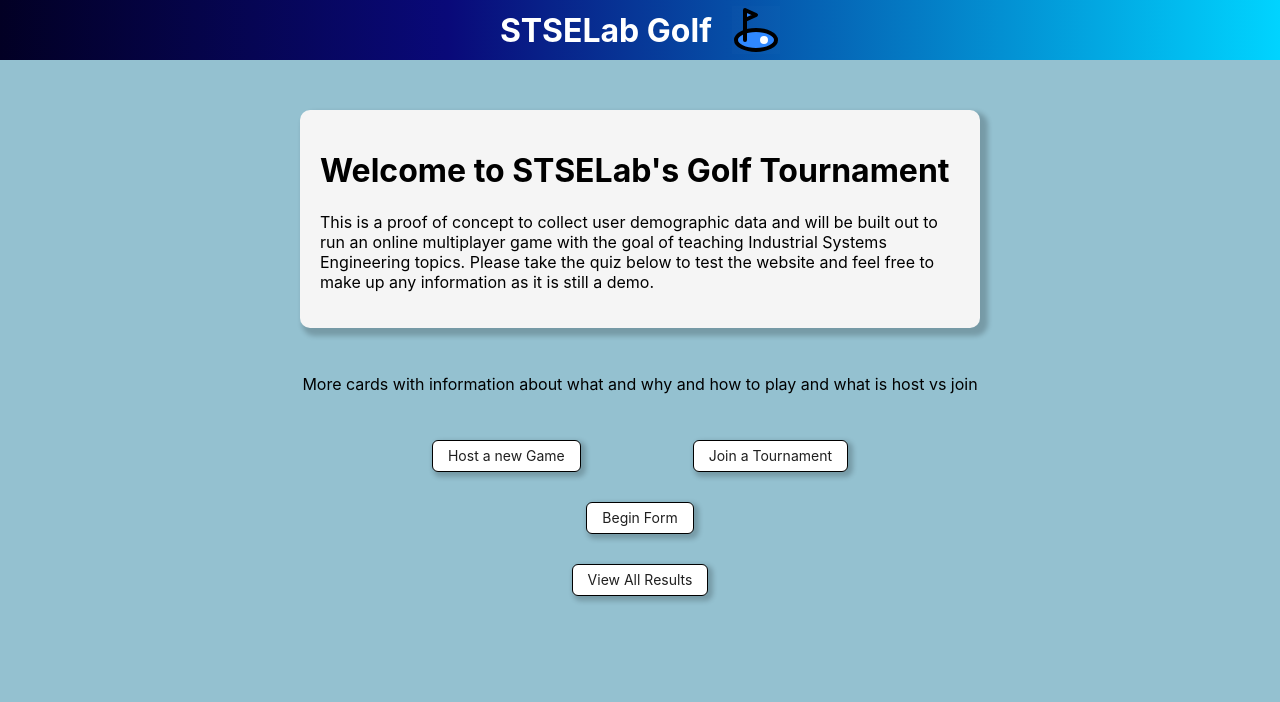
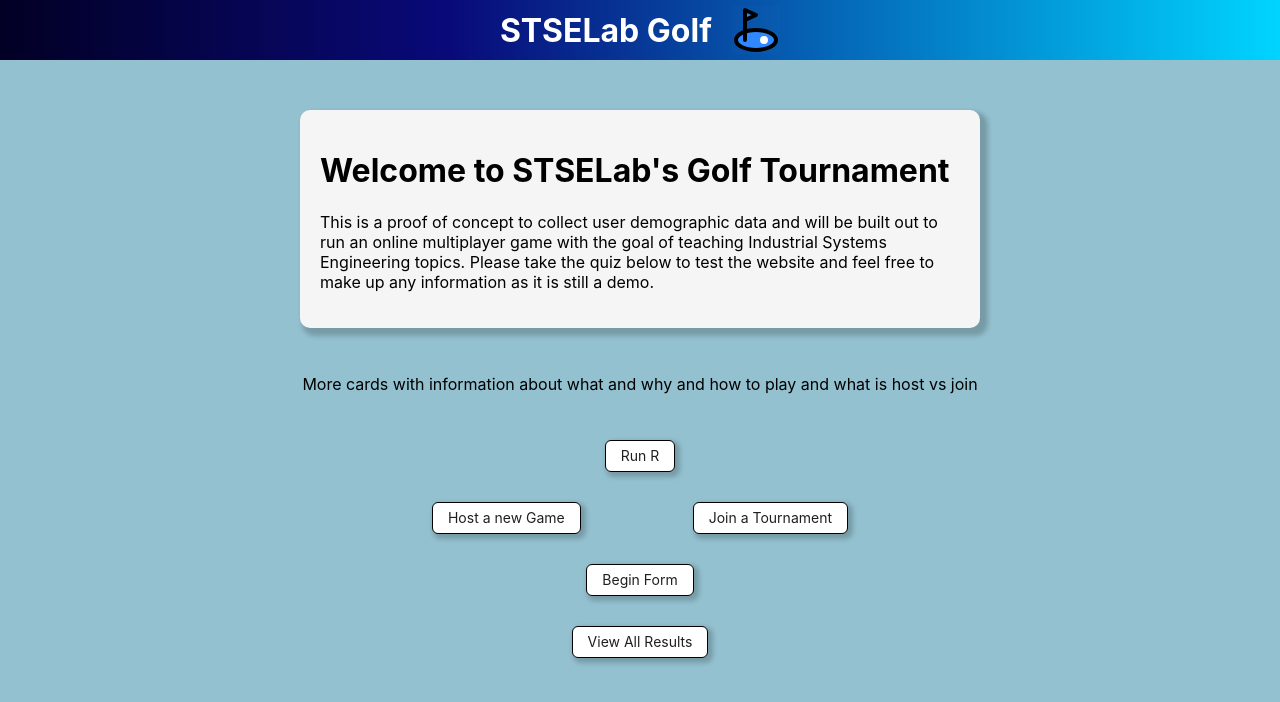
Before and after one commit to jacobwconklin/stselab-game-frontend, a React (Create React App) app: page / in a window 1280 px wide. Shown: the top 702 px of the page. Built offline with nearby package versions, Linux system fonts and the light colour scheme.

Commit message:
Failed attempt at accessing R through node

```diff
--- a/package.json
+++ b/package.json
@@ -11,6 +11,8 @@
     "@types/react": "^18.2.48",
     "@types/react-dom": "^18.2.18",
     "antd": "^5.13.2",
+    "r-integration": "^2.4.0",
+    "r-script": "^0.0.4",
     "react": "^18.2.0",
     "react-dom": "^18.2.0",
     "react-router-dom": "^6.21.3",
--- a/src/Pages/Home/Home.tsx
+++ b/src/Pages/Home/Home.tsx
@@ -6,6 +6,22 @@ import { useNavigate } from 'react-router-dom';
 
 // Home
 const Home = (props: any) => {
+
+    const R = require('r-script');
+
+    const runR = () => {
+        let result = R.executeRCommand("max(1,2,3)");
+        console.log(result);
+
+        // let result = R.executeRScript("./scripts/test.R");
+        // console.log(result);
+
+        var out = R("test.r")
+            .data("hello world", 20)
+            .callSync();
+
+        console.log(out);
+    }
 
     const [formIsStarted, setFormIsStarted] = useState(false);
 
@@ -24,6 +40,16 @@ const Home = (props: any) => {
                     </p>
                 </div>
                 <p>More cards with information about what and why and how to play and what is host vs join</p>
+
+                <Button
+                    onClick={() => {
+                        // run local r script here
+                        runR();
+                    }}
+                >
+                    Run R
+                </Button>
+
                 <div className='BeginButtons'>
                     <Button>
                         Host a new Game
```
Also changed, not shown: 2 other files (tests, documents, lock files or other folders).
